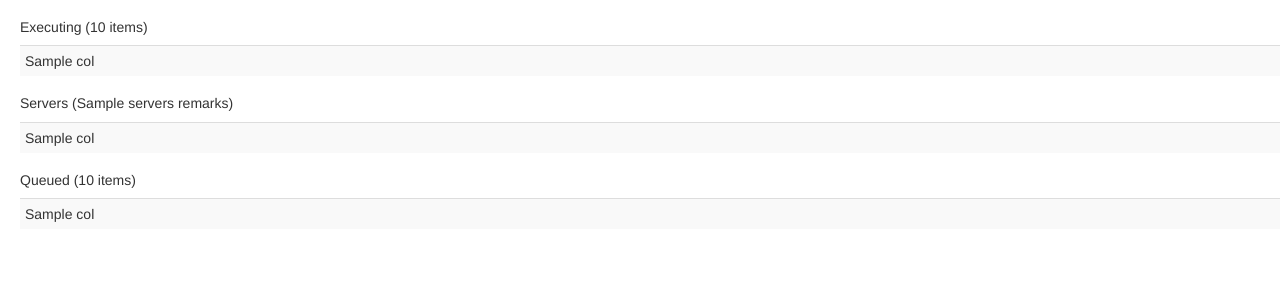
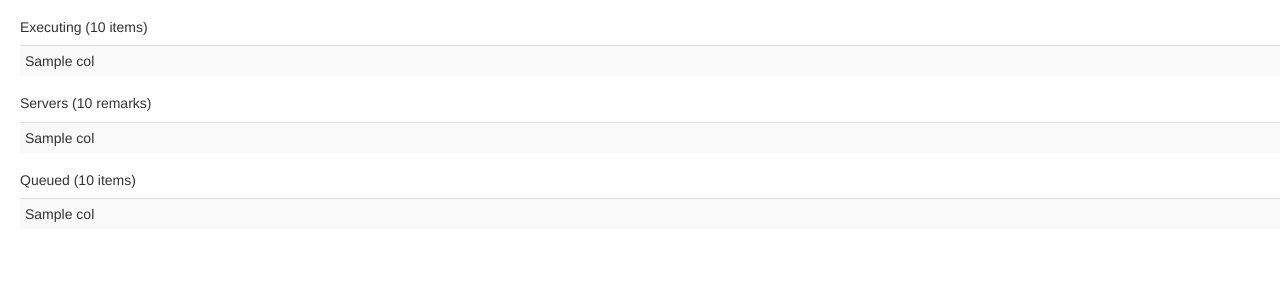
Before and after one commit to WimVodderie/DoyleStatus, a Flask app: template app/templates/overview.html in a window 1280 px wide. Shown: the part 52-352 px from the top of the page. Run offline with Flask 2, Linux system fonts and the light colour scheme; the template is opened without the code that fills it: most values are stand-ins (such as "Sample title", 1, 10 or a date in 2020); parts of the project's set-up code (start-up, migrations or seed data) failed here and were passed over; some libraries are stand-ins or nearby versions.

Commit message:
Fix server remark count.

```diff
--- a/app/doyleinfo.py
+++ b/app/doyleinfo.py
@@ -287,7 +287,8 @@ class DoyleInfo(threading.Thread):
         with self.result.lock:
             return {'executing': len(self.result.executingTests), 'executingAlert': self.result.executingTestsAlert,
                     'queued': len(self.result.queuedTests), 'queuedAlert': self.result.queuedTestsAlert,
-                    'servers': len(self.result.servers), 'serversAlert': len(self.result.serversAlerted) != 0}
+                    'servers': len(self.result.servers), 'serversAlert': len(self.result.serversAlerted) != 0,
+                    'serverRemarks': len(self.result.serversAlerted)}
 
     def getHistory(self, doyleServer):
         ''' Get a list of what was excecuted on a given doyle server.'''
--- a/app/templates/overview.html
+++ b/app/templates/overview.html
@@ -18,7 +18,7 @@
     </tbody>
 </table>
 
-<h5>Servers ({{ counts.servers }} remarks)</h5>
+<h5>Servers ({{ counts.serverRemarks }} remarks)</h5>
 {% if servers %}
 <table class="table table-striped table-condensed">
         <tbody>
```
